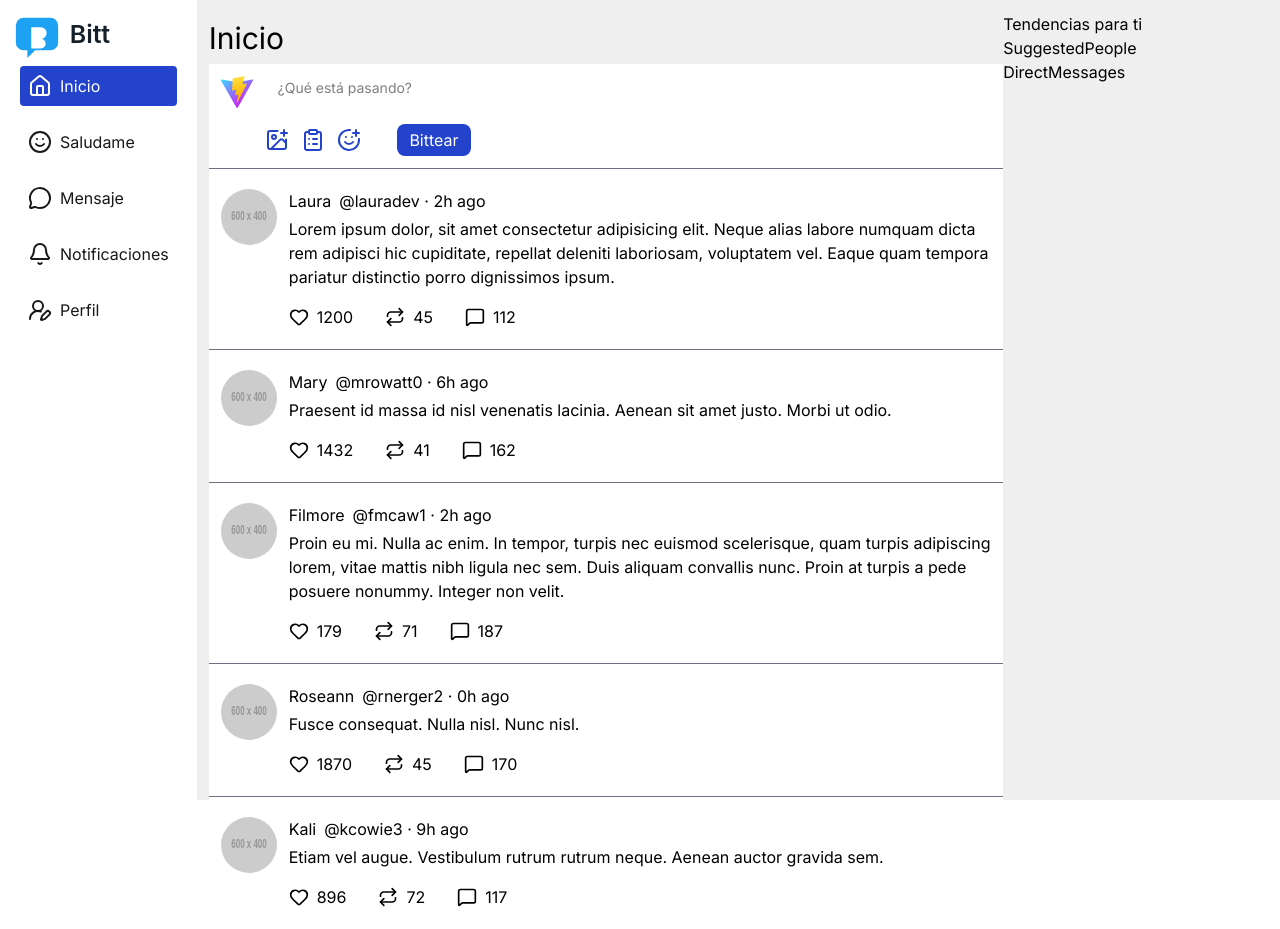
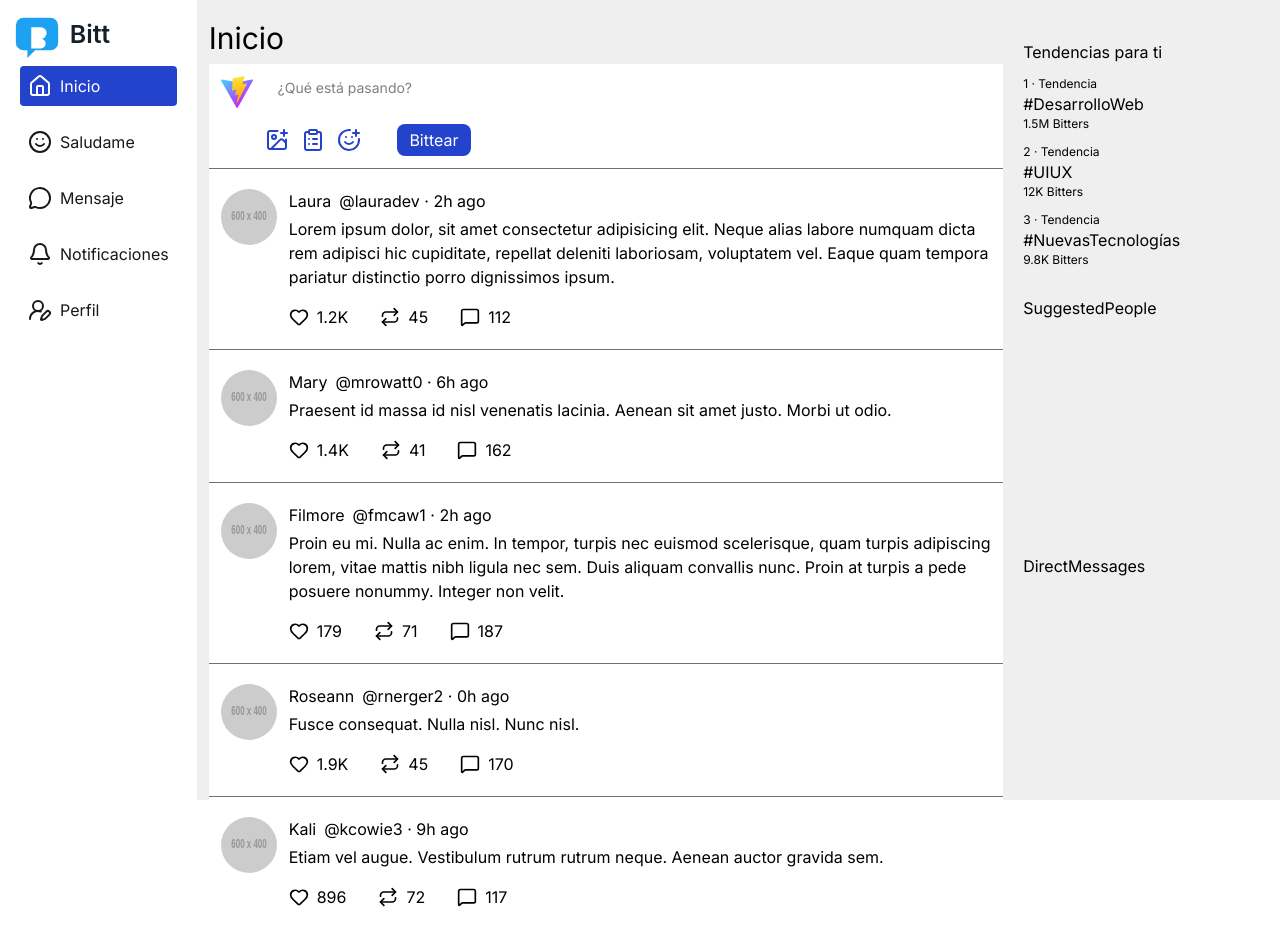
Before and after one commit to kemtch19/bitt-frontend, a React (Vite) app: page / in a window 1280 px wide. Built offline with nearby package versions, Linux system fonts and the light colour scheme.

Commit message:
feat: add convertNumber utility and update CardPost and Trends components for number formatting

```diff
--- a/src/components/CardPost.jsx
+++ b/src/components/CardPost.jsx
@@ -1,4 +1,5 @@
-import { HeartIcon,  MessageSquareIcon, RepeatIcon } from "lucide-react";
+import { HeartIcon, MessageSquareIcon, RepeatIcon } from "lucide-react";
+import { convertNumber } from "../utils/convertNumbers.js";
 
 export const CardPost = () => {
   const data = [
@@ -61,23 +62,35 @@ export const CardPost = () => {
   return (
     <>
       {data.map((d) => (
-        <div className="p-3 flex gap-3 border-t py-5 border-gray-500 bg-white">
-          <img className="size-14 rounded-full object-fit" src={d.image} alt="" />
+        <div
+          key={d.name}
+          className="p-3 flex gap-3 border-t py-5 border-gray-500 bg-white"
+        >
+          <img
+            className="size-14 rounded-full object-fit"
+            src={d.image}
+            alt=""
+          />
           <div>
             <div className="flex gap-2 mb-1">
               <h2 className="text-black">{d.name}</h2>
-              <span className="text-black">@{d.username} · {d.time}h ago</span>
+              <span className="text-black">
+                @{d.username} · {d.time}h ago
+              </span>
             </div>
             <p className="text-black mb-4">{d.description}</p>
             <div className="flex gap-8">
               <div className="flex gap-2">
-                <HeartIcon color="black" width={20} /><span className="text-black">{d.likes}</span>
+                <HeartIcon color="black" width={20} />
+                <span className="text-black">{convertNumber(d.likes)}</span>
               </div>
               <div className="flex gap-2">
-                <RepeatIcon color="black" width={20} /><span className="text-black">{d.reposts}</span>
+                <RepeatIcon color="black" width={20} />
+                <span className="text-black">{convertNumber(d.reposts)}</span>
               </div>
               <div className="flex gap-2">
-                <MessageSquareIcon color="black" width={20} /><span className="text-black">{d.chats}</span>
+                <MessageSquareIcon color="black" width={20} />
+                <span className="text-black">{convertNumber(d.chats)}</span>
               </div>
             </div>
           </div>
--- a/src/components/rightbar/Rightbar.jsx
+++ b/src/components/rightbar/Rightbar.jsx
@@ -7,7 +7,7 @@ export const Rightbar = () => {
 
   return (
     <>
-      <div className="flex-col text-black">
+      <div className="flex flex-col h-dvh content-between text-black mx-5">
         <div className="flex-1">
           <Trends />
         </div>
--- a/src/components/rightbar/Trends.jsx
+++ b/src/components/rightbar/Trends.jsx
@@ -1,10 +1,31 @@
+import {convertNumber} from "../../utils/convertNumbers.js"
+
 export const Trends = () => {
-    // 🧠 Logic
+  const tendenciesData = [
+    {
+      name: "DesarrolloWeb",
+      number: 1530000,
+    },
+    {
+      name: "UIUX",
+      number: 12000,
+    },
+    {
+      name: "NuevasTecnologías",
+      number: 9845,
+    },
+  ];
 
-    return (
-        <>
-            <h1>Tendencias para ti</h1>
-
-        </>
-    );
+  return (
+    <div className="my-7">
+      <h1>Tendencias para ti</h1>
+      {tendenciesData.map((d, index) => (
+        <div className="my-3">
+          <p className="text-xs">{index + 1} · Tendencia</p>
+          <h3>#{d.name}</h3>
+          <p className="text-xs">{convertNumber(d.number)} Bitters</p>
+        </div>
+      ))}
+    </div>
+  );
 };
--- /dev/null
+++ b/src/utils/convertNumbers.js
@@ -0,0 +1,12 @@
+export const convertNumber = (number) => {
+  let newNumber = 0;
+  if (number < 1000) {
+    return number.toString();
+  } else if (number >= 1000 && number < 1000000) {
+    newNumber = number / 1000;
+    return newNumber.toFixed(1).replace(/\.0$/, "") + "K";
+  } else if (number >= 1000000) {
+    newNumber = number / 1000000;
+    return newNumber.toFixed(1).replace(/\.0$/, "") + "M";
+  }
+};
```
